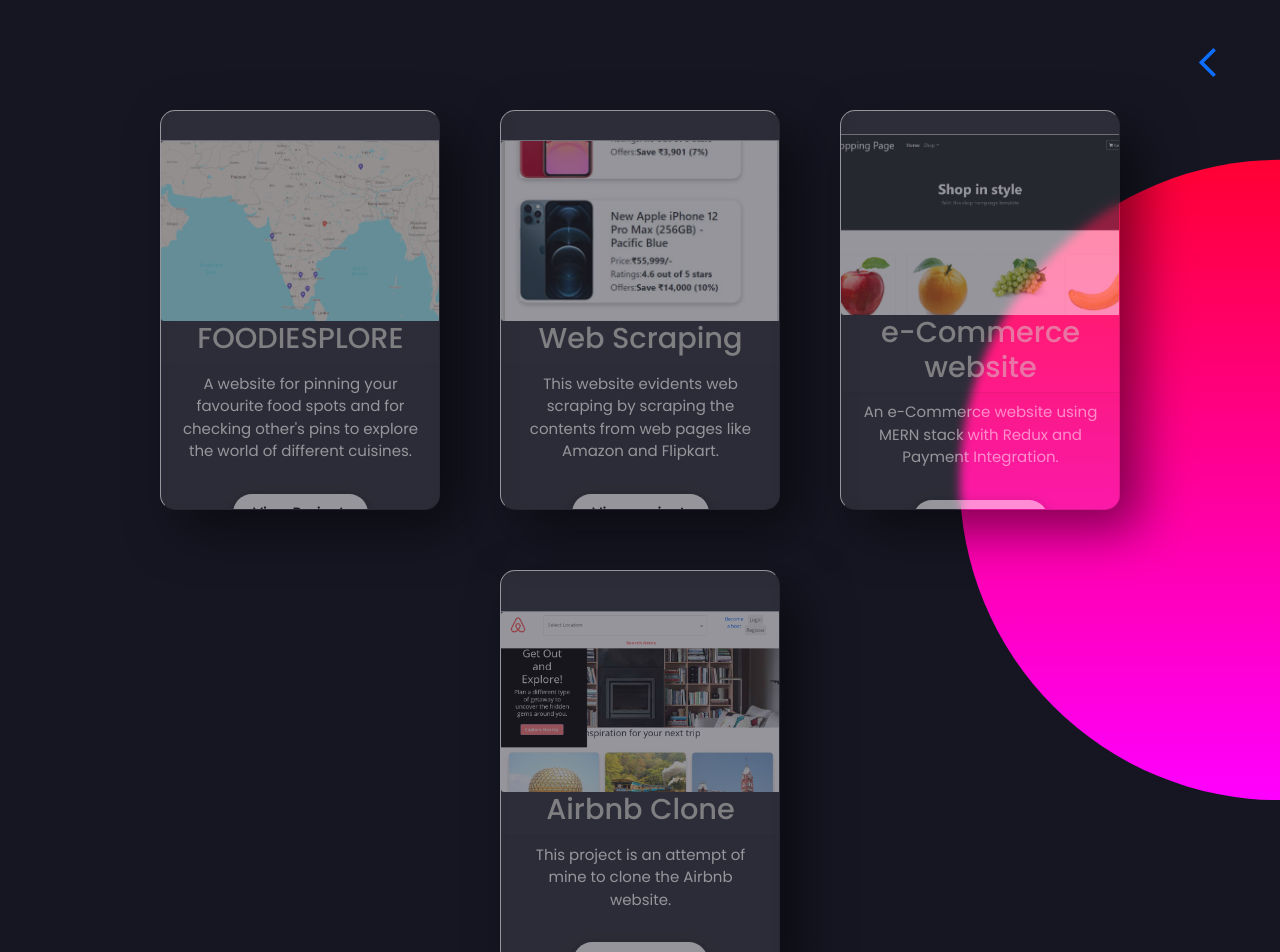
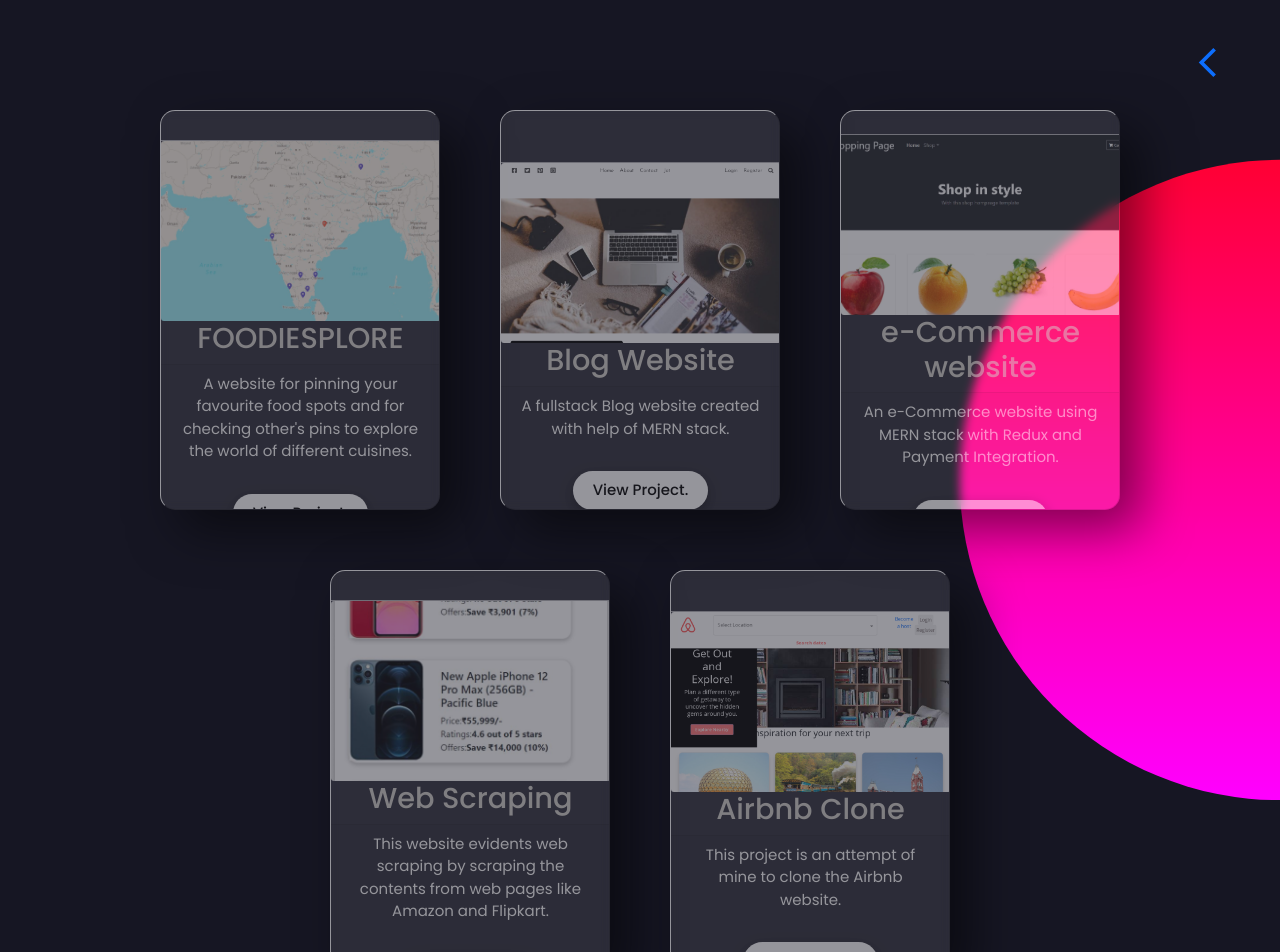
Before and after one commit to Jayanth9710/Portfolio, a React (Create React App) app: page /projects in a window 1280 px wide. Shown: the top 952 px of the page. Built offline with nearby package versions, Linux system fonts and the light colour scheme.

Commit message:
resume updated

```diff
--- a/src/projects.js
+++ b/src/projects.js
@@ -45,25 +45,19 @@
           </div>
         </div>
       </Tilt>
+
       <Tilt options={{ max: 25 }} className="parallax-effect" perspective={500}>
         <div style={{ backgroundColor: "none" }} className="inner-element">
           <div className="card">
 
             <div className="content">
               <div className="card-container">
-              <img
-              src="webscrape.JPG"
-              alt="webscrape"
-              className="card-img"
-            ></img>
-                <h2>Web Scraping</h2>
-                <div className="card-footer">
-                  <p>
-                    This website evidents web scraping by scraping the contents
-                    from web pages like Amazon and Flipkart.
-                  </p>
-                  <a href="https://webscrape-hackathon-2-jay.netlify.app/" target="_blank" rel="noreferrer">
-                    View project.
+              <img src="snap.png" alt="shopping" className="card-img"></img>
+                <h2>Blog Website</h2>
+                <div className="card-footer text-center">
+                  <p>A fullstack Blog website created with help of MERN stack.</p>
+                  <a href="https://mern-blog-app-jay.netlify.app/" target="_blank" rel="noreferrer">
+                    View Project.
                   </a>
                 </div>
               </div>
@@ -98,6 +92,35 @@
 
             <div className="content">
               <div className="card-container">
+              <img
+              src="webscrape.JPG"
+              alt="webscrape"
+              className="card-img"
+            ></img>
+                <h2>Web Scraping</h2>
+                <div className="card-footer">
+                  <p>
+                    This website evidents web scraping by scraping the contents
+                    from web pages like Amazon and Flipkart.
+                  </p>
+                  <a href="https://webscrape-hackathon-2-jay.netlify.app/" target="_blank" rel="noreferrer">
+                    View project.
+                  </a>
+                </div>
+              </div>
+            </div>
+          </div>
+        </div>
+      </Tilt>
+
+
+
+      <Tilt options={{ max: 25 }} className="parallax-effect" perspective={500}>
+        <div style={{ backgroundColor: "none" }} className="inner-element">
+          <div className="card">
+
+            <div className="content">
+              <div className="card-container">
               <img src="airbnb.png" alt="shopping" className="card-img"></img>
                 <h2>Airbnb Clone</h2>
                 <div className="card-footer text-center">
@@ -112,6 +135,8 @@
         </div>
       </Tilt>
 
+
+
     </div>
     </div>
   );
```
Also changed, not shown: public/snap.png (added), 1 other file (tests, documents, lock files or other folders).
